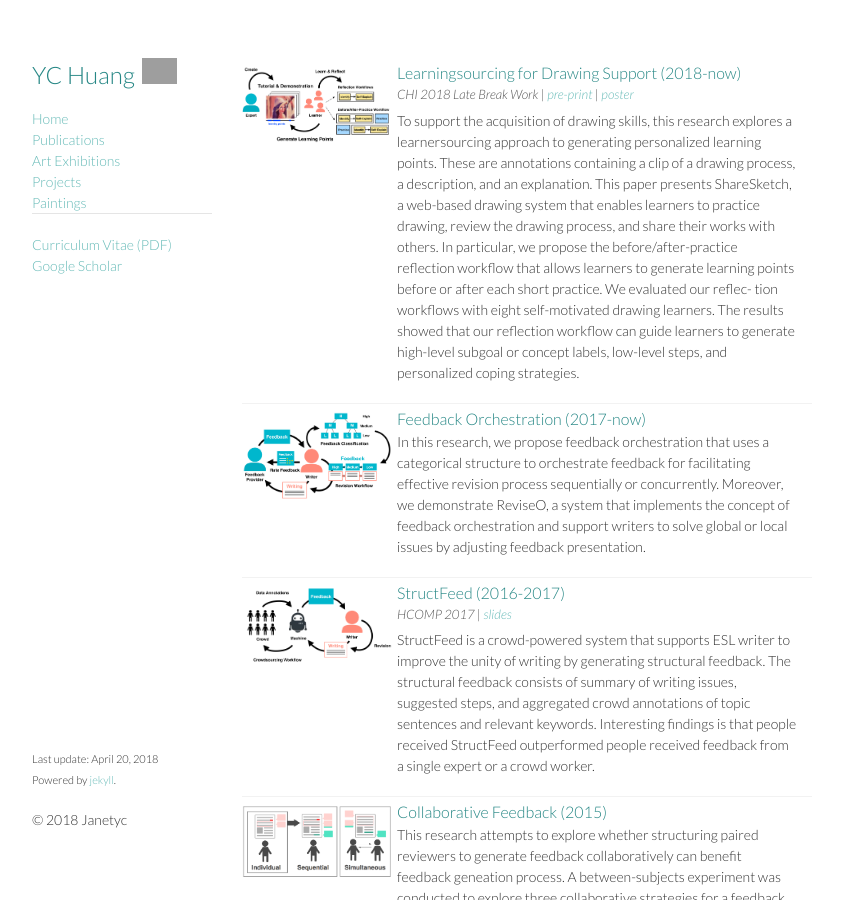
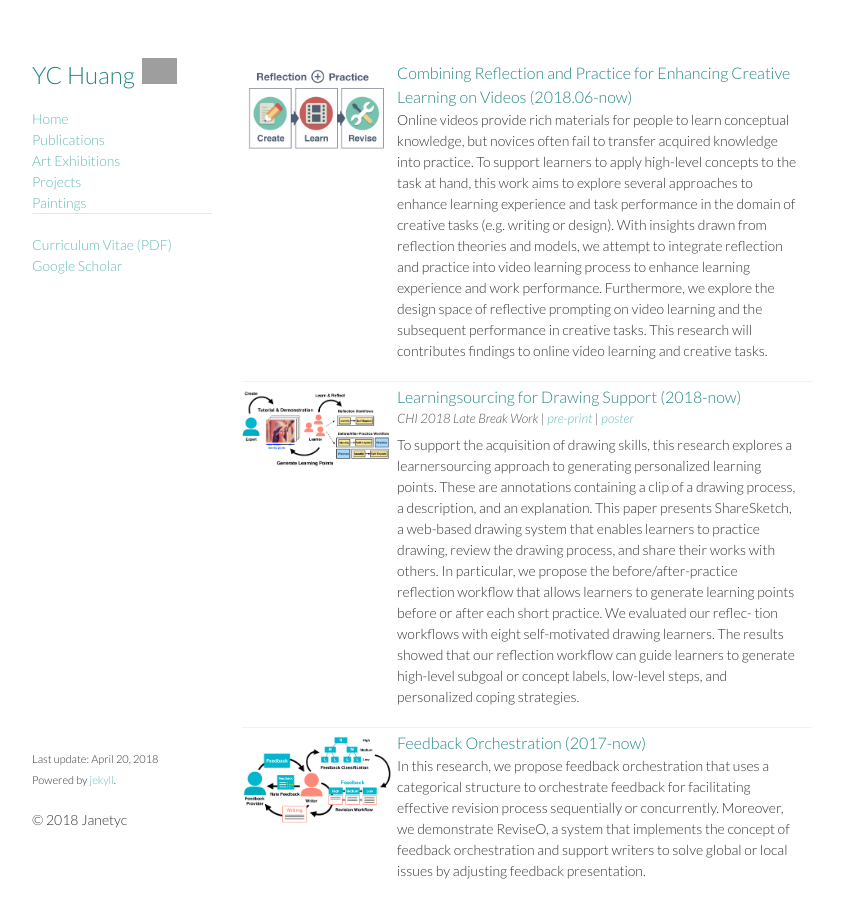
Before and after one commit to janetyc/janetyc.github.com, a Jekyll site: the page built from projects.html, in a window 1280 px wide and 900 px high. Shown: the whole window, without its empty margins (218-1061 px from the left). Built offline with Jekyll 4.4.1, drawn with Linux system fonts in a browser that asks for light colours; grey boxes are pictures that could not be loaded.

Commit message:
update website

```diff
--- a/_layouts/default.html
+++ b/_layouts/default.html
@@ -27,7 +27,7 @@
         <a href="/projects.html">Projects</a><br/>
         <a href="/paintings.html">Paintings</a><br/>
         <hr>
-        <a href="/assets/janetyc_cv_201804.pdf">Curriculum Vitae (PDF)</a><br/>
+        <a href="/assets/janetyc_cv_201810.pdf">Curriculum Vitae (PDF)</a><br/>
         <a href="https://scholar.google.com/citations?hl=en&user=6kYzJ6IAAAAJ">Google Scholar</a><br/>
       </header>
       <section>
--- /dev/null
+++ b/_posts/2018-10-08-reflection-practice.md
@@ -0,0 +1,8 @@
+---
+layout: project
+image: 2018-reflection-practice
+year:   2018
+title:  Combining Reflection and Practice for Enhancing Creative Learning on Videos (2018.06-now)
+---
+
+Online videos provide rich materials for people to learn conceptual knowledge, but novices often fail to transfer acquired knowledge into practice. To support learners to apply high-level concepts to the task at hand, this work aims to explore several approaches to enhance learning experience and task performance in the domain of creative tasks (e.g. writing or design). With insights drawn from reflection theories and models, we attempt to integrate reflection and practice into video learning process to enhance learning experience and work performance. Furthermore, we explore the design space of reflective prompting on video learning and the subsequent performance in creative tasks. This research will contributes findings to online video learning and creative tasks.
--- a/index.html
+++ b/index.html
@@ -16,9 +16,10 @@ Enjoy drawing or painting as illustrations.<br/>
 Interested in applying art and technology to explore and explain the human life.
 </div>
 <div id="bio">
-I am PhD candidate in computer science in National Taiwan University. My research interest focuses on human computer interaction, crowdsourcing and social computing. Currently I work on the design of crowd-powered systems that leverage the power of machine and crowd to accomplish the tasks that are too hard for machine or a single expert. Inspired by learning science, I designed several scaffolding mechanisms to guide the crowd to produce high-quality results. The ideas had been applied on the domains of user interface interpretation, physical sensing, and complex creative tasks solving. <br/><br/>
+I will go to TU/e as an PostDoc Researcher on December, 2018.<br/><br/> Previously, I completed my PhD in National Taiwan University on June, 2018. My PhD dissertation focuses on designing intelligent systems that support people to accomplish creative tasks like writing or design. [<a href="janets-phd-defense-at-2018-dot-06-dot-04">PhD thesis defense slides</a>]. During July-Oct, 2018, I worked with Juho Kim at the KIXLab, KAIST, exploring how to combining reflection and practice to enhance video learning for creative tasks, such as writing and design.
 
-My PhD dissertation focuses on designing intelligent systems that support people to accomplish creative tasks like writing or design. I passed my <u>PhD thesis proposal</u> (<a href="https://speakerdeck.com/janetyc/designing-for-complex-creative-task-solving">slides</a>) on October 13th, 2017. I expect to graduate in <u>mid June, 2018</u>.
+My research interest focuses on human computer interaction, crowdsourcing and social computing. Currently I work on designing crowd-powered systems that combines the power of machine and crowd for supporting novices to accomplish the tasks that are too hard for machine or a single expert. Inspired by learning science, I designed several scaffolding mechanisms to guide the crowd to produce high-quality results. The ideas had been applied on the domains of user interface interpretation, physical sensing, and complex creative tasks solving. <br/><br/>
+
 <br/><br/>
 If you're interested in my research, please <a href="mailto:janetyc@gmail.com" target="_top">email me</a>.
 </div>
```
Also changed, not shown: projects/2018-reflection-practice.png (added).
